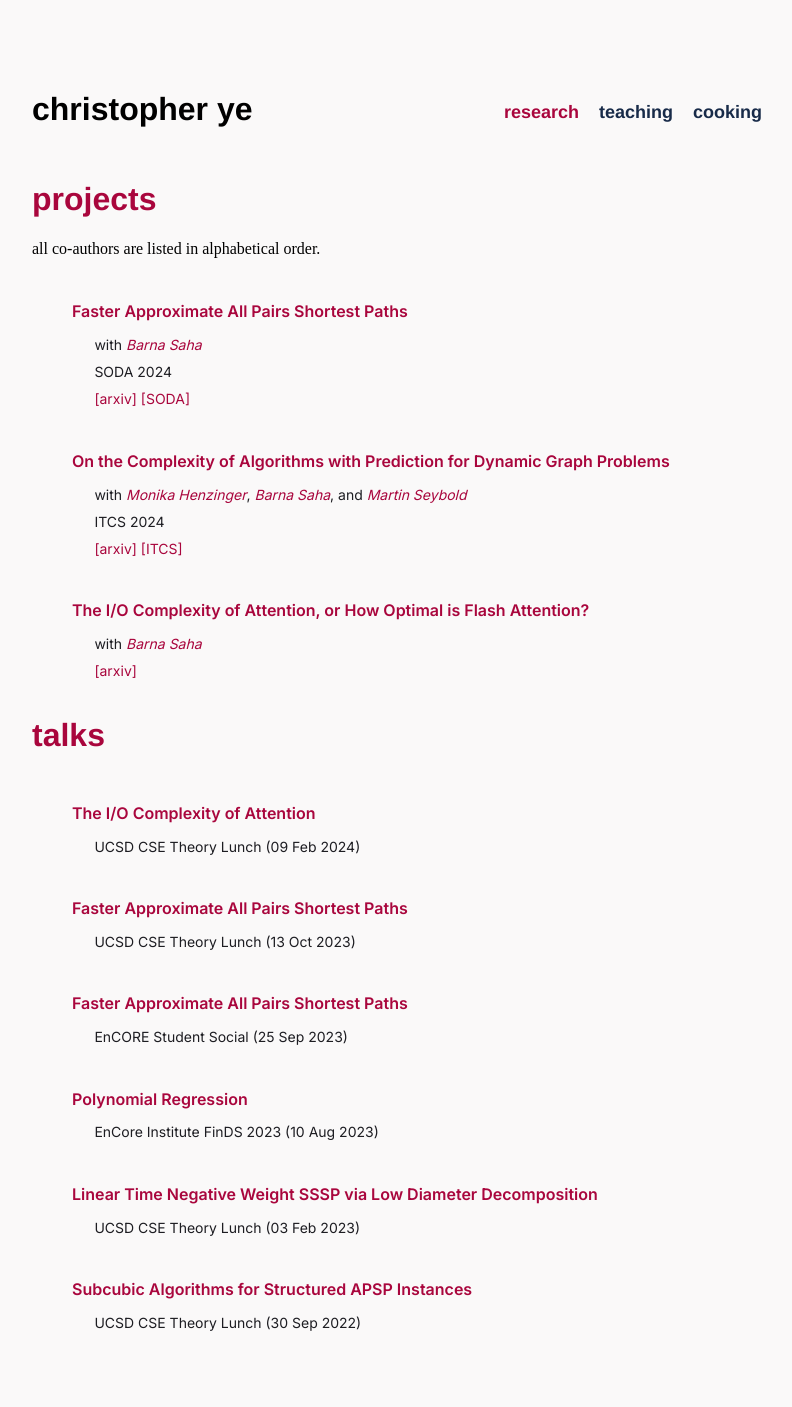
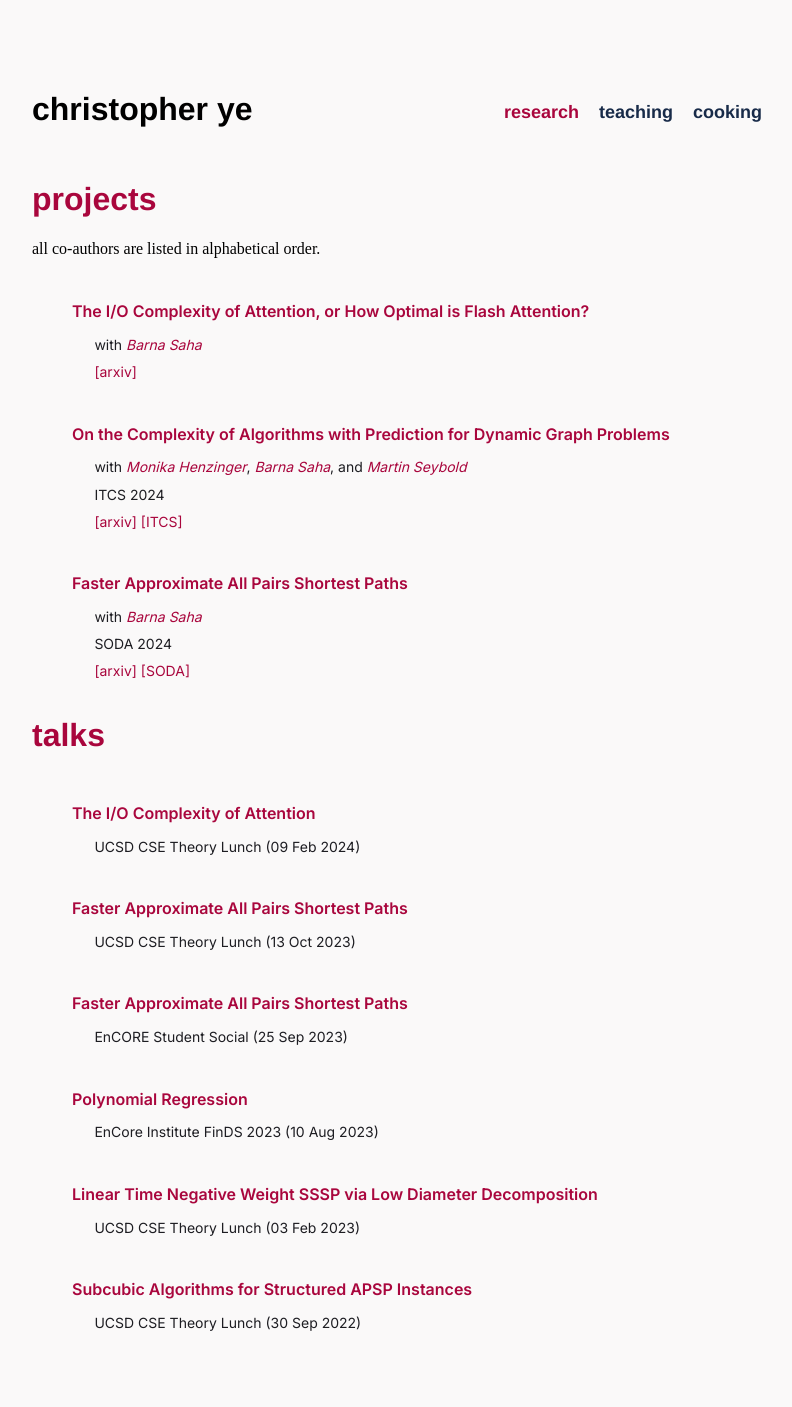
Before and after one commit to czye17/czye17.github.io, a Jekyll site: the page built from research.html, in a window 1280 px wide. Shown: the whole page, without its empty margins (233-1025 px from the left). Built offline with Jekyll 4.4.1, drawn with Linux system fonts in a browser that asks for light colours; some web fonts are replaced; part of the change alters nothing that is shown.

```diff
--- a/_data/research.yml
+++ b/_data/research.yml
@@ -1,8 +1,5 @@
-- title: Faster Approximate All Pairs Shortest Paths
-  conference: SODA
-  year: 2024
-  arxiv: https://arxiv.org/abs/2309.13225
-  proceedings: https://epubs.siam.org/doi/abs/10.1137/1.9781611977912.170
+- title: The I/O Complexity of Attention, or How Optimal is Flash Attention?
+  arxiv: https://arxiv.org/abs/2402.07443
   authors:
     - name: Barna Saha
       site: https://barnasaha.net
@@ -21,8 +18,11 @@
     - name: Martin Seybold
       site: https://orcid.org/0000-0001-6901-3035
       last: true
-- title: The I/O Complexity of Attention, or How Optimal is Flash Attention?
-  arxiv: https://arxiv.org/abs/2402.07443
+- title: Faster Approximate All Pairs Shortest Paths
+  conference: SODA
+  year: 2024
+  arxiv: https://arxiv.org/abs/2309.13225
+  proceedings: https://epubs.siam.org/doi/abs/10.1137/1.9781611977912.170
   authors:
     - name: Barna Saha
       site: https://barnasaha.net
--- a/index.html
+++ b/index.html
@@ -24,7 +24,8 @@ title: christopher ye
     <p>
         Previously, I worked for a year as a Quantitative Analyst in the Fixed Income, Secured Lending Group at Morgan Stanley.
         Before that, I received my undegraduate degree in mathematics from Princeton in 2021, where I was fortunate to
-        work with <a href="https://www.cs.princeton.edu/people/profile/gkol">Gillat Kol</a>. I also completed an internship with the AI Infrastructure Group at <a href="https://www.aidoc.com">aidoc</a> during the summer of 2019.
+        work with <a href="https://www.cs.princeton.edu/people/profile/gkol">Gillat Kol</a>.
+        I also completed an internship with the AI Infrastructure Group at <a href="https://www.aidoc.com">aidoc</a> during the summer of 2019.
     </p>
     <p>When not at the office, I enjoy running, biking, soccer, and volleyball. I also like to <a
             href="/cooking.html">cook and bake</a> in my spare time (feel free to send your favorite recipes my way!).
```
